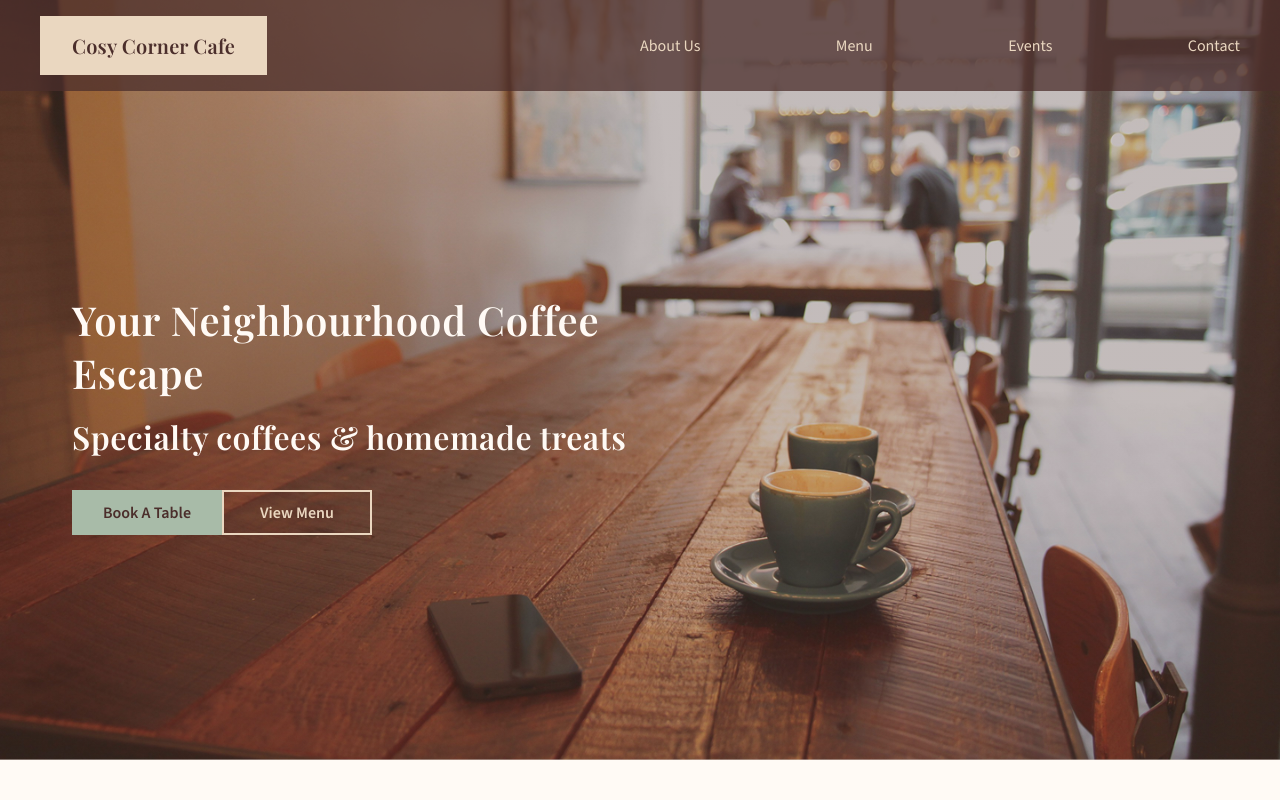
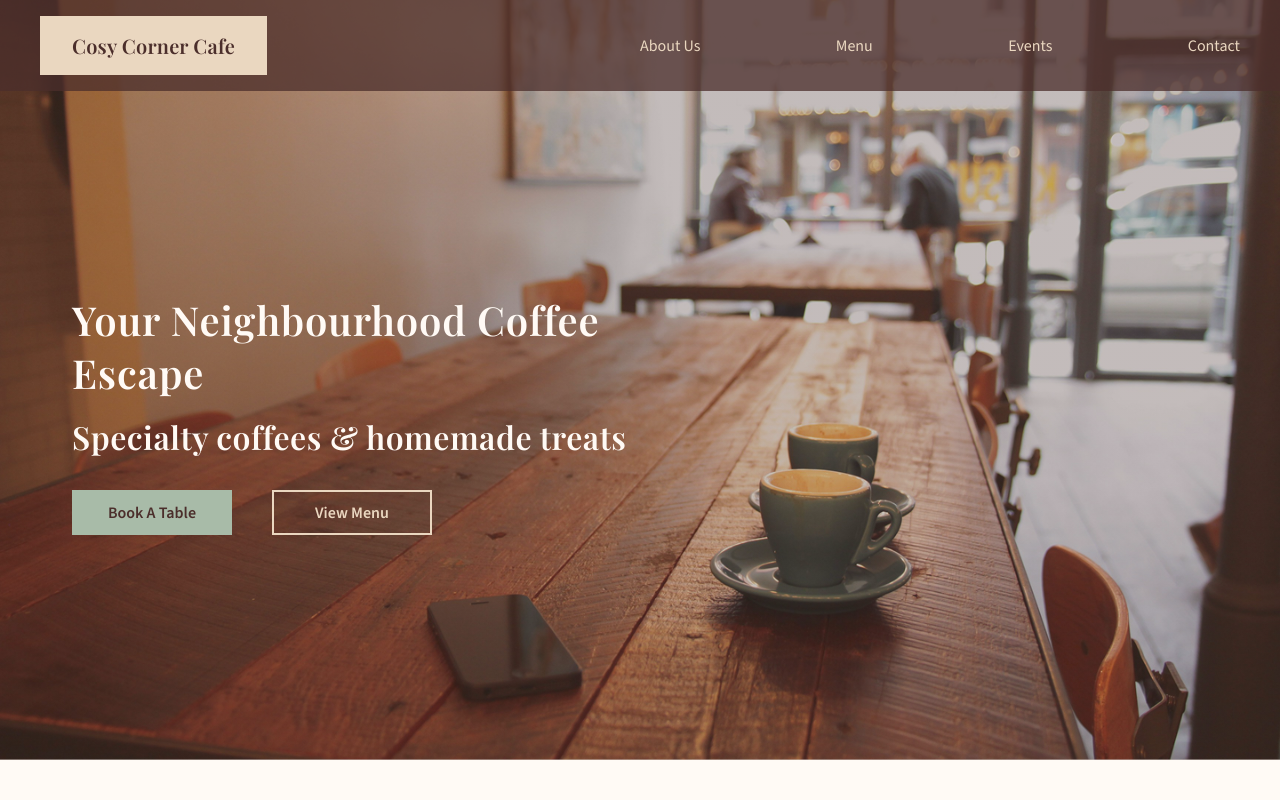
Before and after one commit to CandiceWeaver/cosy-corner-cafe, a Next.js app: page / in a window 1280 px wide. Shown: the top 800 px of the page. Built offline with nearby package versions, Linux system fonts and the light colour scheme; a web font is replaced by a local one.

Commit message:
added space between hero buttons

```diff
--- a/app/sections/hero-section.tsx
+++ b/app/sections/hero-section.tsx
@@ -80,15 +80,16 @@ const ButtonContainer = styled.div`
   display: flex;
   align-items: center;
   justify-content: space-between;
-  width: 50%;
+  width: 60%;
 
   @media (max-width: 768px) {
     flex-direction: column;
     width: 100%;
     gap: 1rem;
 
-    button, a {
+    button,
+    a {
       width: 100%; /* Make buttons full width on mobile */
     }
   }
-`;
+`
```
